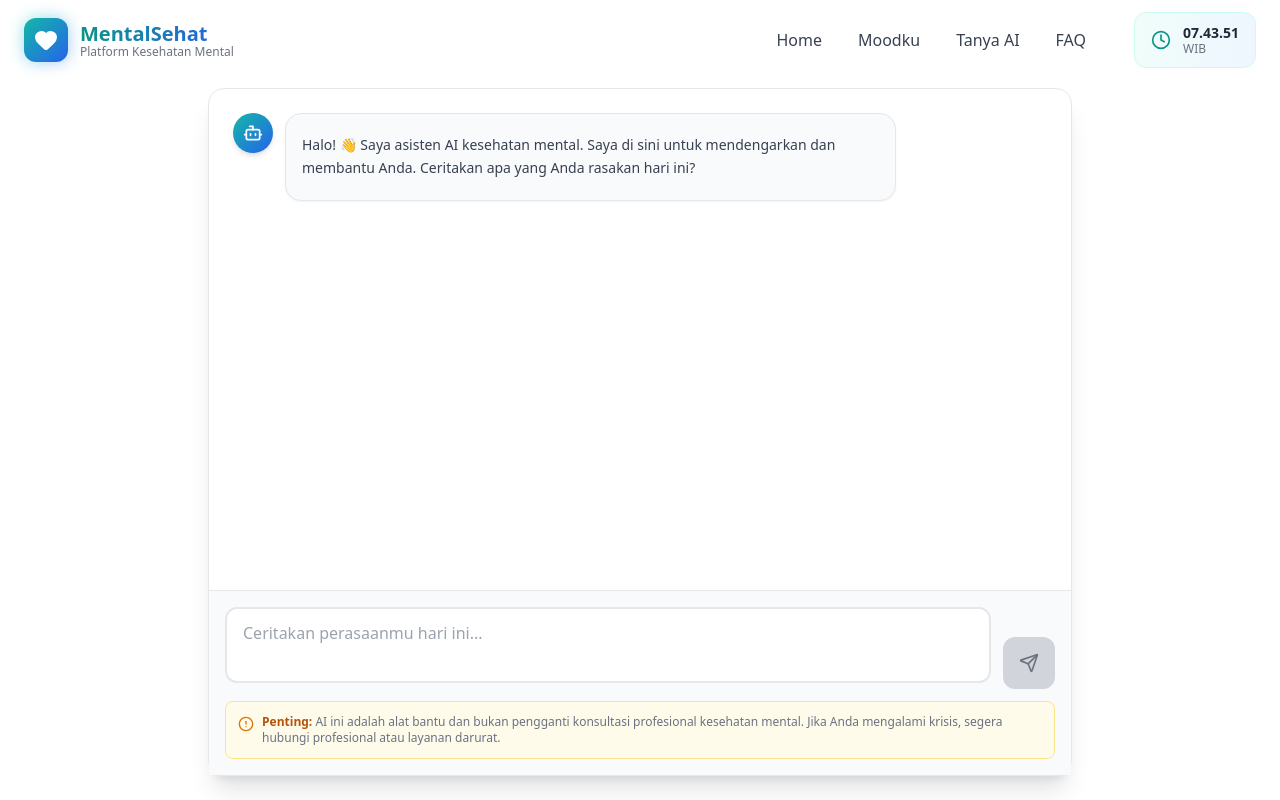
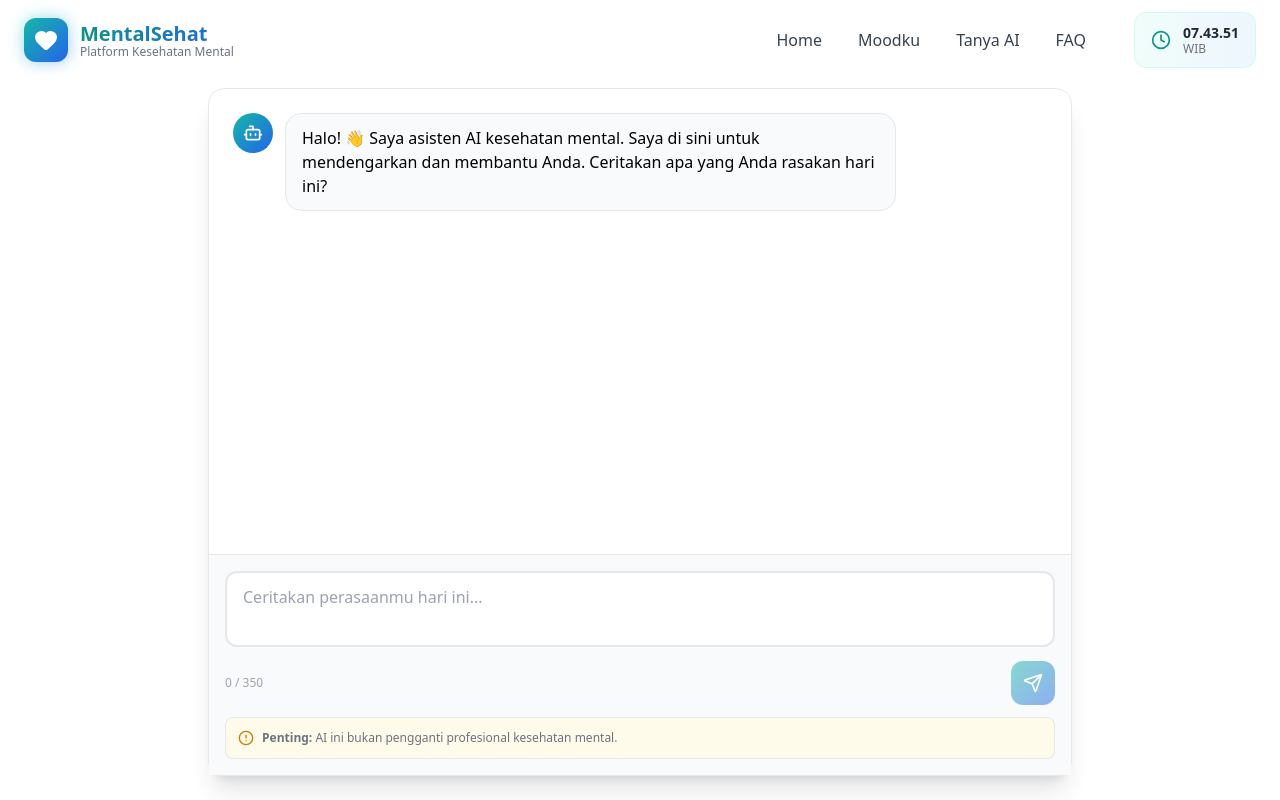
Before and after one commit to vsylphy/MentalSehat, a React (Vite) app: page /tanya-ai in a window 1280 px wide. Built offline with nearby package versions, Linux system fonts and the light colour scheme.

Commit message:
modal warning prompt

```diff
--- a/src/pages/TanyaAI.jsx
+++ b/src/pages/TanyaAI.jsx
@@ -1,6 +1,8 @@
 import Navbar from "../components/Navbar";
 import React, { useState, useRef, useEffect } from "react";
-import { Send, Bot, User, Sparkles, AlertCircle, Loader2 } from "lucide-react";
+import { Send, Bot, User, AlertCircle, Loader2, XCircle } from "lucide-react";
+
+const MAX_CHARS = 350; // 🆕 LIMIT PROMPT
 
 function TanyaAI() {
   const [input, setInput] = useState("");
@@ -11,6 +13,10 @@ function TanyaAI() {
     },
   ]);
   const [loading, setLoading] = useState(false);
+
+  // 🆕 MODAL STATE
+  const [showLimitModal, setShowLimitModal] = useState(false);
+
   const messagesEndRef = useRef(null);
   const inputRef = useRef(null);
 
@@ -25,9 +31,14 @@ function TanyaAI() {
   const sendMessage = async () => {
     if (!input.trim() || loading) return;
 
+    // 🆕 CEK LIMIT DI SINI (STOP TOTAL)
+    if (input.length > MAX_CHARS) {
+      setShowLimitModal(true);
+      return;
+    }
+
     const userMessage = input;
 
-    // tampilkan pesan user
     setMessages((prev) => [...prev, { role: "user", text: userMessage }]);
     setInput("");
     setLoading(true);
@@ -38,7 +49,6 @@ function TanyaAI() {
         headers: { "Content-Type": "application/json" },
         body: JSON.stringify({
           message: userMessage,
-          // 🔒 kirim history SUPER AMAN & konsisten
           history: messages
             .filter((m) => m.role === "user" || m.role === "assistant")
             .slice(-2),
@@ -65,7 +75,7 @@ function TanyaAI() {
         },
       ]);
     } finally {
-      setLoading(false); // ✅ WAJIB
+      setLoading(false);
     }
   };
 
@@ -76,109 +86,90 @@ function TanyaAI() {
     }
   };
 
-  const formatMessage = (text) => {
-    const lines = text.split("\n");
-    return lines.map((line, i) => {
-      // Bold text
-      if (line.match(/^\*\*(.*)\*\*$/)) {
-        return (
-          <p key={i} className="mt-3 mb-1 font-bold text-gray-800">
-            {line.replace(/\*\*/g, "")}
-          </p>
-        );
-      }
-      // Numbered list
-      if (line.match(/^\d+\./)) {
-        return (
-          <p key={i} className="my-1 ml-4 text-gray-700">
-            {line}
-          </p>
-        );
-      }
-      // Bullet or emoji start
-      if (line.match(/^(💡|⚠️|✨)/)) {
-        return (
-          <p
-            key={i}
-            className="p-3 my-2 text-gray-700 border-l-4 border-teal-400 rounded-lg bg-teal-50"
-          >
-            {line}
-          </p>
-        );
-      }
-      // Regular text
-      if (line.trim()) {
-        return (
-          <p key={i} className="my-2 leading-relaxed text-gray-700">
-            {line}
-          </p>
-        );
-      }
-      return <br key={i} />;
-    });
-  };
-
   return (
     <>
       <Navbar />
+
+      {/* 🆕 MODAL PERINGATAN LIMIT */}
+      {showLimitModal && (
+        <div className="fixed inset-0 z-50 flex items-center justify-center bg-black/40 backdrop-blur-sm">
+          <div className="w-full max-w-md p-6 bg-white shadow-xl rounded-2xl animate-fadeIn">
+            <div className="flex items-center gap-3 mb-3">
+              <XCircle className="w-6 h-6 text-red-500" />
+              <h2 className="text-lg font-semibold text-gray-800">
+                Pesan Terlalu Panjang
+              </h2>
+            </div>
+
+            <p className="text-sm leading-relaxed text-gray-600">
+              AI belum bisa merespons pesan yang terlalu panjang.
+              <br />
+              Silakan persingkat dan fokus langsung ke inti masalah agar
+              jawabannya lebih tepat.
+            </p>
+
+            <p className="mt-3 text-xs text-gray-500">
+              Panjang pesan:{" "}
+              <span className="font-semibold text-red-500">{input.length}</span>{" "}
+              / {MAX_CHARS} karakter
+            </p>
+
+            <div className="flex justify-end gap-3 mt-5">
+              <button
+                onClick={() => {
+                  setShowLimitModal(false);
+                  inputRef.current?.focus();
+                }}
+                className="px-4 py-2 text-sm font-semibold text-white transition bg-gradient-to-br from-teal-500 to-blue-600 rounded-xl hover:scale-105"
+              >
+                Edit Pesan
+              </button>
+            </div>
+          </div>
+        </div>
+      )}
+
       <div className="flex flex-col h-screen pt-16">
         <div className="flex-1 overflow-hidden">
           <div className="container h-full max-w-4xl px-4 py-6 mx-auto">
             <div className="flex flex-col h-full bg-white border border-gray-200 shadow-xl rounded-2xl">
-              <div className="flex-1 p-4 space-y-4 overflow-y-auto md:p-6 scroll-smooth">
+              <div className="flex-1 p-4 space-y-4 overflow-y-auto md:p-6">
                 {messages.map((msg, i) => (
                   <div
                     key={i}
                     className={`flex gap-3 ${
                       msg.role === "user" ? "justify-end" : "justify-start"
-                    } animate-fadeIn`}
+                    }`}
                   >
-                    {/* AI Avatar */}
                     {msg.role === "ai" && (
-                      <div className="flex-shrink-0">
-                        <div className="flex items-center justify-center w-10 h-10 rounded-full shadow-md bg-gradient-to-br from-teal-500 to-blue-600">
+                      <div className="flex items-center justify-center w-10 h-10 rounded-full bg-gradient-to-br from-teal-500 to-blue-600">
                         <Bot className="w-5 h-5 text-white" />
-                        </div>
                       </div>
                     )}
 
-                    {/* Message Bubble */}
                     <div
-                      className={`max-w-[85%] md:max-w-[75%] rounded-2xl px-4 py-3 ${
+                      className={`max-w-[75%] px-4 py-3 rounded-2xl ${
                         msg.role === "user"
-                          ? "bg-gradient-to-br from-teal-500 to-teal-600 text-white shadow-lg"
-                          : "bg-gray-50 border border-gray-200 shadow-sm"
+                          ? "bg-gradient-to-br from-teal-500 to-teal-600 text-white"
+                          : "bg-gray-50 border"
                       }`}
                     >
-                      {msg.role === "user" ? (
-                        <p className="leading-relaxed text-white">{msg.text}</p>
-                      ) : (
-                        <div className="text-sm">{formatMessage(msg.text)}</div>
-                      )}
+                      {msg.text}
                     </div>
 
-                    {/* User Avatar */}
                     {msg.role === "user" && (
-                      <div className="flex-shrink-0">
-                        <div className="flex items-center justify-center w-10 h-10 rounded-full shadow-md bg-gradient-to-br from-blue-500 to-purple-600">
+                      <div className="flex items-center justify-center w-10 h-10 rounded-full bg-gradient-to-br from-blue-500 to-purple-600">
                         <User className="w-5 h-5 text-white" />
-                        </div>
                       </div>
                     )}
                   </div>
                 ))}
 
-                {/* Loading Indicator */}
                 {loading && (
-                  <div className="flex justify-start gap-3 animate-fadeIn">
-                    <div className="flex items-center justify-center w-10 h-10 rounded-full shadow-md bg-gradient-to-br from-teal-500 to-blue-600">
-                      <Bot className="w-5 h-5 text-white" />
-                    </div>
-                    <div className="px-4 py-3 border border-gray-200 shadow-sm bg-gray-50 rounded-2xl">
-                      <div className="flex items-center gap-2 text-gray-500">
+                  <div className="flex gap-3">
+                    <Bot className="w-10 h-10 p-2 text-white rounded-full bg-gradient-to-br from-teal-500 to-blue-600" />
+                    <div className="px-4 py-3 border rounded-2xl">
                       <Loader2 className="w-4 h-4 animate-spin" />
-                        <span className="text-sm">AI sedang mengetik...</span>
-                      </div>
                     </div>
                   </div>
                 )}
@@ -186,48 +177,48 @@ function TanyaAI() {
                 <div ref={messagesEndRef} />
               </div>
 
-              {/* Input Area */}
-              <div className="p-4 border-t border-gray-200 bg-gray-50">
-                <div className="flex items-end gap-3">
-                  <div className="flex-1">
+              {/* INPUT */}
+              <div className="p-4 border-t bg-gray-50">
                 <textarea
                   ref={inputRef}
                   value={input}
                   onChange={(e) => setInput(e.target.value)}
                   onKeyPress={handleKeyPress}
-                      className="w-full px-4 py-3 transition-all duration-300 bg-white border-2 border-gray-200 resize-none rounded-xl focus:outline-none focus:border-teal-500"
-                      placeholder="Ceritakan perasaanmu hari ini..."
                   rows="2"
                   disabled={loading}
+                  className={`w-full px-4 py-3 border-2 rounded-xl resize-none focus:outline-none ${
+                    input.length > MAX_CHARS
+                      ? "border-red-400"
+                      : "border-gray-200 focus:border-teal-500"
+                  }`}
+                  placeholder="Ceritakan perasaanmu hari ini..."
                 />
-                  </div>
+
+                <div className="flex items-center justify-between mt-2 text-xs">
+                  <span
+                    className={`${
+                      input.length > MAX_CHARS
+                        ? "text-red-500"
+                        : "text-gray-400"
+                    }`}
+                  >
+                    {input.length} / {MAX_CHARS}
+                  </span>
+
                   <button
                     onClick={sendMessage}
                     disabled={loading || !input.trim()}
-                    className={`p-4 rounded-xl font-semibold transition-all duration-300 flex items-center gap-2 ${
-                      loading || !input.trim()
-                        ? "bg-gray-300 cursor-not-allowed"
-                        : "bg-gradient-to-br from-teal-500 to-blue-600 hover:from-teal-600 hover:to-blue-700 shadow-lg hover:shadow-xl hover:scale-105"
-                    }`}
+                    className="p-3 text-white rounded-xl bg-gradient-to-br from-teal-500 to-blue-600 disabled:opacity-50"
                   >
-                    <Send
-                      className={`w-5 h-5 ${
-                        loading || !input.trim()
-                          ? "text-gray-500"
-                          : "text-white"
-                      }`}
-                    />
+                    <Send className="w-5 h-5" />
                   </button>
                 </div>
 
-                {/* Disclaimer */}
-                <div className="flex items-start gap-2 p-3 mt-3 text-xs text-gray-500 border rounded-lg bg-amber-50 border-amber-200">
-                  <AlertCircle className="w-4 h-4 text-amber-600 flex-shrink-0 mt-0.5" />
+                <div className="flex gap-2 p-3 mt-3 text-xs text-gray-500 border rounded-lg bg-amber-50">
+                  <AlertCircle className="w-4 h-4 text-amber-600" />
                   <p>
-                    <strong className="text-amber-700">Penting:</strong> AI ini
-                    adalah alat bantu dan bukan pengganti konsultasi profesional
-                    kesehatan mental. Jika Anda mengalami krisis, segera hubungi
-                    profesional atau layanan darurat.
+                    <strong>Penting:</strong> AI ini bukan pengganti profesional
+                    kesehatan mental.
                   </p>
                 </div>
               </div>
```
Lines whose indentation alone changed are shown as unchanged.
